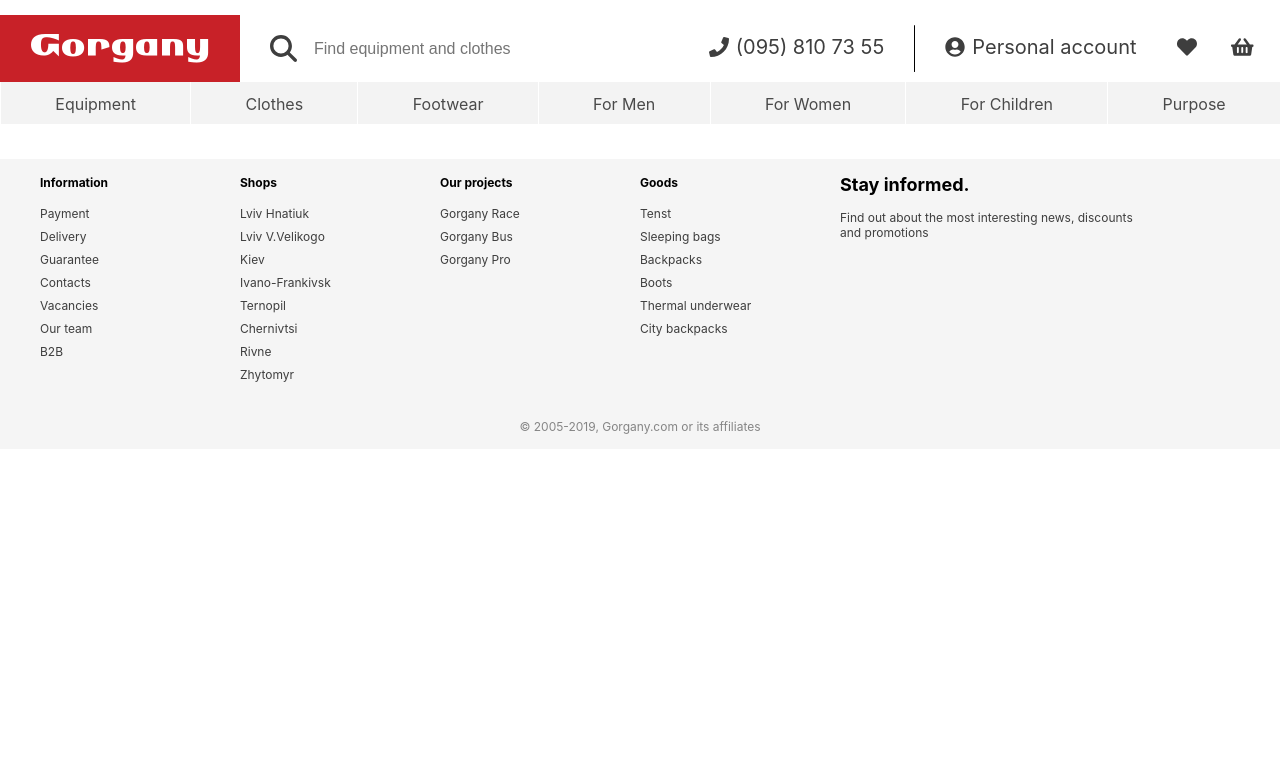
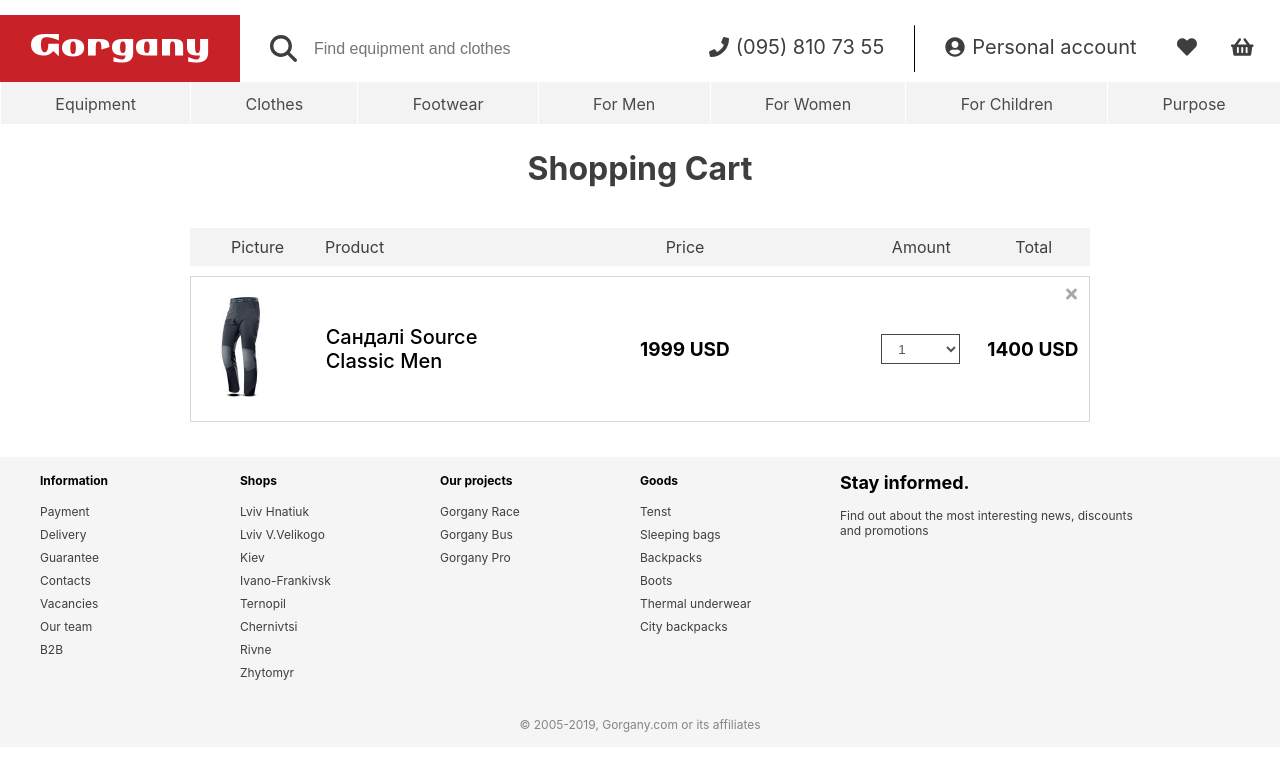
Before and after one commit to e-shop-microservices/catalogue-web, a React (Create React App) app: page / in a window 1280 px wide. Shown: the top 770 px of the page. Built offline with nearby package versions, Linux system fonts and the light colour scheme.

Commit message:
Add basic cart elements

```diff
--- a/src/App.js
+++ b/src/App.js
@@ -5,20 +5,13 @@
 import Product from "./components/Product";
 import CategoryBanner from "./components/CategoryBanner";
 
+import CartPage from "./pages/cart/index"
+
 function App() {
     return (
         <div className="App">
             <Header/>
-            {/*<ProductContainer/>*/}
-
-            {/*<div style={{*/}
-            {/*    background: 'lightgray',*/}
-            {/*    width: '500px',*/}
-            {/*    height: '350px'*/}
-            {/*}}>*/}
-            {/*    <CategoryBanner imagePath="/backpacks.jpg" bannerText="Backpacks"/>*/}
-            {/*</div>*/}
-
+            <CartPage/>
             <Footer/>
         </div>
     );
--- /dev/null
+++ b/src/components/cart/Cart.css
@@ -0,0 +1,4 @@
+.cart-container {
+    max-width: 900px;
+    margin: 0 auto;
+}
--- /dev/null
+++ b/src/components/cart/Cart.js
@@ -0,0 +1,18 @@
+import React, {Component} from 'react';
+import CartItem from "./CartItem";
+
+import './Cart.css'
+import CartHeader from "./CartHeader";
+
+class Cart extends Component {
+    render() {
+        return (
+            <div className="cart-container">
+                <CartHeader/>
+                <CartItem/>
+            </div>
+        );
+    }
+}
+
+export default Cart;
--- /dev/null
+++ b/src/components/cart/CartHeader.css
@@ -0,0 +1,38 @@
+/*
+    TODO: Ask Dima if to put margin in component or outside
+ */
+
+.cart-header-container {
+    background: #f3f3f3;
+    margin-bottom: 10px;
+    padding: 9px 0;
+}
+
+.cart-header-container span {
+    display: inline-block;
+    font-size: 16px;
+}
+
+.cart-header-image {
+    text-align: center;
+    width: 15%;
+}
+
+.cart-header-info {
+    width: 20%;
+}
+
+.cart-header-price {
+    text-align: center;
+    width: 40%;
+}
+
+.cart-header-quantity {
+    text-align: center;
+    width: 12.5%;
+}
+
+.cart-header-total {
+    text-align: center;
+    width: 12.5%;
+}
--- /dev/null
+++ b/src/components/cart/CartHeader.js
@@ -0,0 +1,17 @@
+import React from 'react';
+
+import './CartHeader.css'
+
+const CartHeader = () => {
+    return (
+        <div className="cart-header-container">
+            <span className="cart-header-image">Picture</span>
+            <span className="cart-header-info">Product</span>
+            <span className="cart-header-price">Price</span>
+            <span className="cart-header-quantity">Amount</span>
+            <span className="cart-header-total">Total</span>
+        </div>
+    );
+};
+
+export default CartHeader;
--- /dev/null
+++ b/src/components/cart/CartItem.css
@@ -0,0 +1,95 @@
+/*
+    This wrapper is just used to 'position: absolute' the close button
+ */
+.cart-item-wrapper {
+    position: relative;
+}
+
+.cart-item-container {
+    display: flex;
+    align-items: center;
+    padding: 20px 0;
+    border: 1px solid #d6d6d6;
+    color: black;
+}
+
+.cart-item-image {
+    width: 15%;
+}
+
+.cart-item-image img {
+    max-width: 100px;
+    width: 100%;
+}
+
+.cart-item-info {
+    width: 20%;
+}
+
+.cart-item-info a {
+    font-size: 20px;
+    text-decoration: none;
+    font-weight: 500;
+    color: black;
+    transition: color 0.2s ease;
+}
+
+.cart-item-info a:hover {
+    color: #c82128;
+}
+
+.cart-item-price {
+    text-align: center;
+    width: 40%;
+}
+
+.cart-item-price span {
+    font-size: 19px;
+    font-weight: bold;
+}
+
+.cart-item-quantity {
+    width: 12.5%;
+    text-align: center;
+}
+
+.cart-item-quantity select {
+    width: 70%;
+    height: 30px;
+    border: 1px solid #474747;
+    padding: 6px 12px;
+    background: white;
+    color: rgba(6, 6, 6, 0.68);
+    font-weight: 300;
+}
+
+.cart-item-total {
+    width: 12.5%;
+    text-align: center;
+}
+
+.cart-item-total span {
+    font-size: 19px;
+    font-weight: bold;
+}
+
+.cart-item-close-button {
+    border: 0;
+    padding: 0;
+    background: white;
+    position: absolute;
+    top: 0;
+    right: 0;
+    margin: 10px 13px 0 0;
+    color: darkgrey;
+    transition: color 0.3s ease;
+}
+
+.cart-item-close-button:hover {
+    color: black;
+    cursor: pointer;
+}
+
+.cart-item-close-icon {
+    font-size: 16px;
+}
--- /dev/null
+++ b/src/components/cart/CartItem.js
@@ -0,0 +1,44 @@
+import React, {Component} from 'react';
+import {FontAwesomeIcon} from "@fortawesome/react-fontawesome";
+import {faTimes} from "@fortawesome/free-solid-svg-icons";
+
+import './CartItem.css'
+
+class CartItem extends Component {
+    render() {
+        return (
+            <div className="cart-item-wrapper">
+                <div className="cart-item-container">
+                    <div className="cart-item-image">
+                        <a href="https://google.com">
+                            <img src="/product.jpg" alt="product"/>
+                        </a>
+                    </div>
+                    <div className="cart-item-info">
+                        <a href="https://google.com">Сандалі Source Classic Men</a>
+                    </div>
+                    <div className="cart-item-price">
+                        <span>1999 USD</span>
+                    </div>
+                    <div className="cart-item-quantity">
+                        <select name="quantity">
+                            <option value="1">1</option>
+                            <option value="2">2</option>
+                            <option value="3">3</option>
+                            <option value="4">4</option>
+                            <option value="5">5</option>
+                        </select>
+                    </div>
+                    <div className="cart-item-total">
+                        <span>1400 USD</span>
+                    </div>
+                    <button className="cart-item-close-button">
+                        <FontAwesomeIcon icon={faTimes} className="cart-item-close-icon"/>
+                    </button>
+                </div>
+            </div>
+        );
+    }
+}
+
+export default CartItem;
--- /dev/null
+++ b/src/pages/cart/index.css
@@ -0,0 +1,6 @@
+.cart-title {
+    font-size: 32px;
+    text-align: center;
+    margin-top: 25px;
+    margin-bottom: 40px;
+}
--- /dev/null
+++ b/src/pages/cart/index.js
@@ -0,0 +1,15 @@
+import React from 'react';
+
+import Cart from "../../components/cart/Cart";
+import './index.css'
+
+const CartPage = () => {
+    return (
+        <div className="cart-container">
+            <h1 className="cart-title">Shopping Cart</h1>
+            <Cart/>
+        </div>
+    );
+};
+
+export default CartPage;
```
